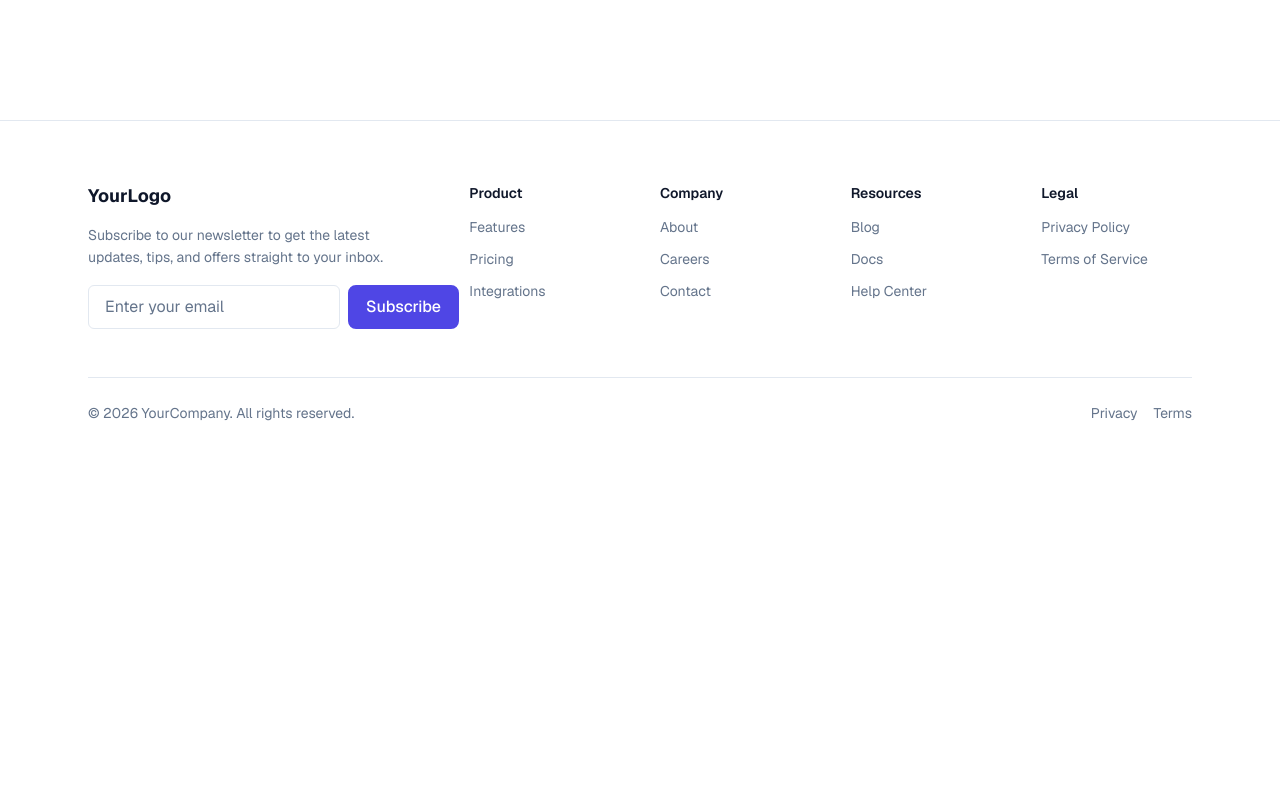
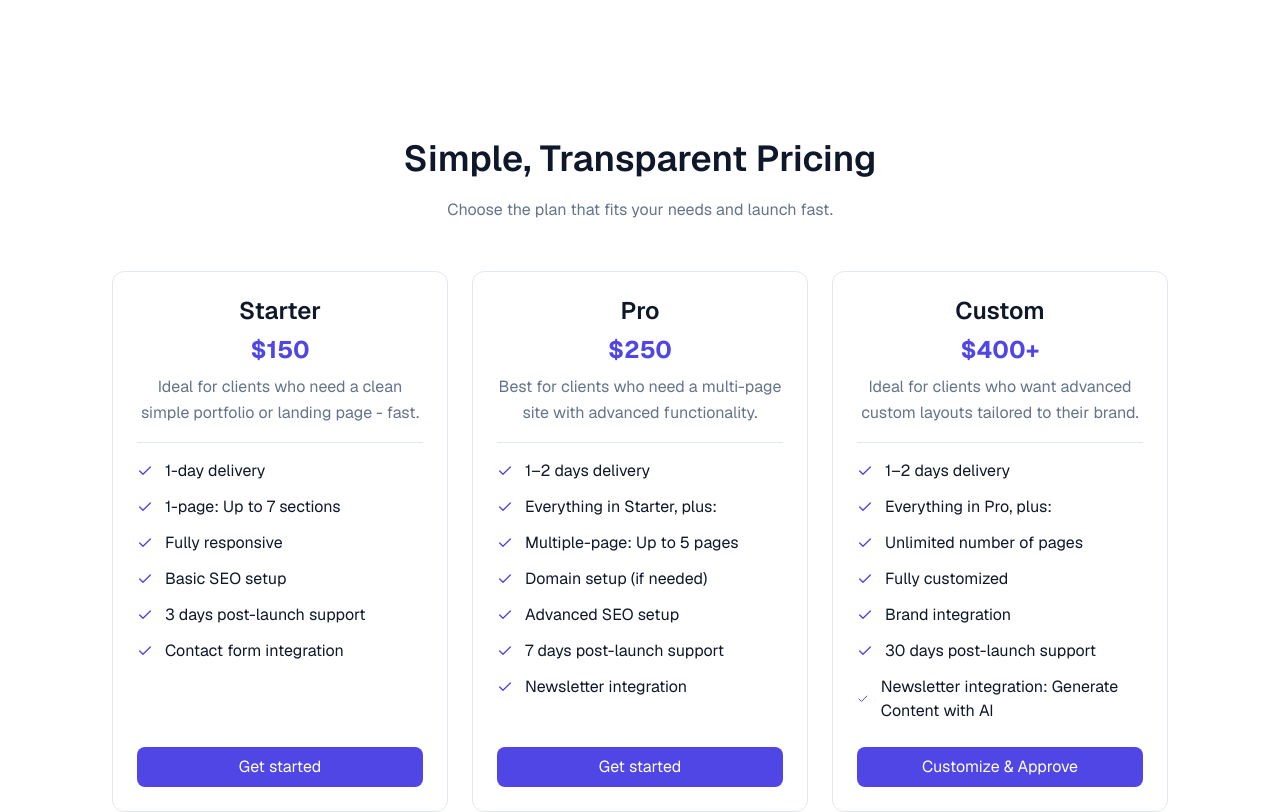
Before and after one commit to CODE-MY-EMPIRE/Nextjs-starter-kit, a Next.js app: page / in a window 1280 px wide. Shown: the part 940-1752 px from the top of the page. Before the commit the page ends 1429 px from the top, so only its background shows below. Built offline with nearby package versions, Linux system fonts and the light colour scheme.

Commit message:
Create pricing section

```diff
--- a/src/app/page.tsx
+++ b/src/app/page.tsx
@@ -7,6 +7,7 @@ import Container from '@/components/ui/Container';
 import FooterMultiColumn from '@/components/layout/Footer/FooterMultiColumn';
 import HeroMobileApp from '@/components/sections/hero/HeroMobileApp';
 import FeaturesSection from '@/components/sections/features/FeatureSection';
+import Pricing from '@/components/sections/pricing/Pricing';
 
 export default function Home() {
 	return (
@@ -20,6 +21,7 @@ export default function Home() {
 				<Container>
 					{/* Features Section */}
 					<FeaturesSection />
+					<Pricing />
 				</Container>
 			</main>
 
--- /dev/null
+++ b/src/components/sections/pricing/Pricing.tsx
@@ -0,0 +1,64 @@
+'use client';
+
+import React from 'react';
+import Container from '@/components/ui/Container';
+import SectionHeader from '@/components/ui/SectionHeader';
+import Card from '@/components/ui/Card';
+import { pricingData } from './pricing.data';
+import { FiCheck } from 'react-icons/fi';
+
+const PricingSection = () => {
+	return (
+		<section className="py-20 bg-background text-foreground">
+			<Container>
+				<SectionHeader
+					heading="Simple, Transparent Pricing"
+					subheading="Choose the plan that fits your needs and launch fast."
+				/>
+
+				<div className="grid gap-6 sm:grid-cols-2 lg:grid-cols-3 mt-10">
+					{pricingData.map((plan, index) => (
+						<Card
+							key={index}
+							className="flex flex-col text-center h-full"
+						>
+							<div className="flex-1">
+								{/* Title */}
+								<div className="flex flex-col gap-2">
+									<h3>{plan.title}</h3>
+
+									{/* Price */}
+									<span className="text-2xl font-bold text-primary">{plan.price}</span>
+
+									{/* Description */}
+									<p>{plan.description}</p>
+								</div>
+								<hr className="my-4" />
+
+								{/* Features List */}
+								<ul className="mt-4 flex flex-col gap-3 text-left">
+									{plan.features.map((feature, idx) => (
+										<li
+											key={idx}
+											className="flex items-center gap-3 text-left"
+										>
+											<FiCheck className="text-primary" />
+											<span>{feature}</span>
+										</li>
+									))}
+								</ul>
+							</div>
+
+							{/* CTA Button */}
+							<button className="mt-6 px-6 py-2 bg-primary text-primary-foreground rounded-lg hover:bg-primary/90 transition">
+								{plan.ctaText}
+							</button>
+						</Card>
+					))}
+				</div>
+			</Container>
+		</section>
+	);
+};
+
+export default PricingSection;
--- /dev/null
+++ b/src/components/sections/pricing/pricing.data.ts
@@ -0,0 +1,60 @@
+// src/app/components/pricing/pricing.data.ts
+
+export type PricingPlan = {
+	title: string;
+	price: string;
+	description: string;
+	features: string[];
+	ctaText: string;
+	ctaLink?: string;
+};
+
+export const pricingData: PricingPlan[] = [
+	{
+		title: 'Starter',
+		price: '$150',
+		description:
+			'Ideal for clients who need a clean simple portfolio or landing page - fast.',
+		features: [
+			'1-day delivery',
+			'1-page: Up to 7 sections',
+			'Fully responsive',
+			'Basic SEO setup',
+			'3 days post-launch support',
+			'Contact form integration',
+		],
+		ctaText: 'Get started',
+	},
+	{
+		title: 'Pro',
+		price: '$250',
+		description:
+			'Best for clients who need a multi-page site with advanced functionality.',
+		features: [
+			'1–2 days delivery',
+			'Everything in Starter, plus:',
+			'Multiple-page: Up to 5 pages',
+			'Domain setup (if needed)',
+			'Advanced SEO setup',
+			'7 days post-launch support',
+			'Newsletter integration',
+		],
+		ctaText: 'Get started',
+	},
+	{
+		title: 'Custom',
+		price: '$400+',
+		description:
+			'Ideal for clients who want advanced custom layouts tailored to their brand.',
+		features: [
+			'1–2 days delivery',
+			'Everything in Pro, plus:',
+			'Unlimited number of pages',
+			'Fully customized',
+			'Brand integration',
+			'30 days post-launch support',
+			'Newsletter integration: Generate Content with AI',
+		],
+		ctaText: 'Customize & Approve',
+	},
+];
```
